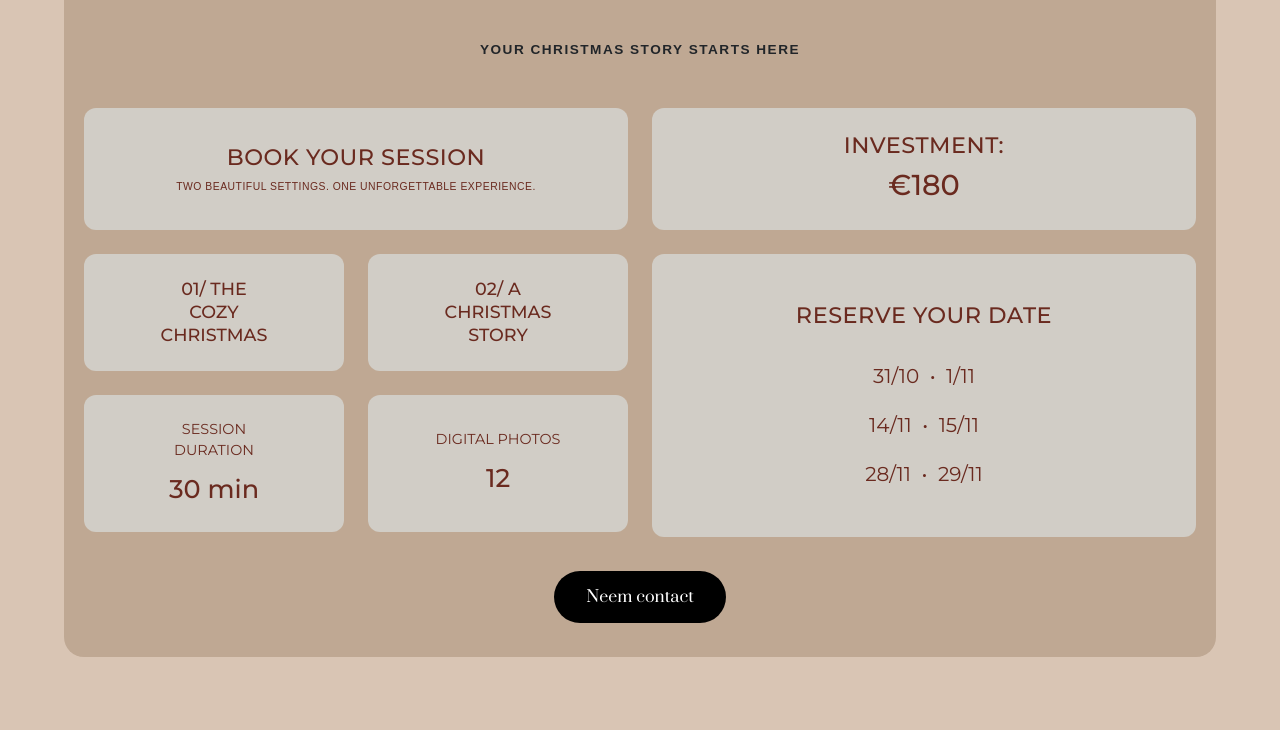
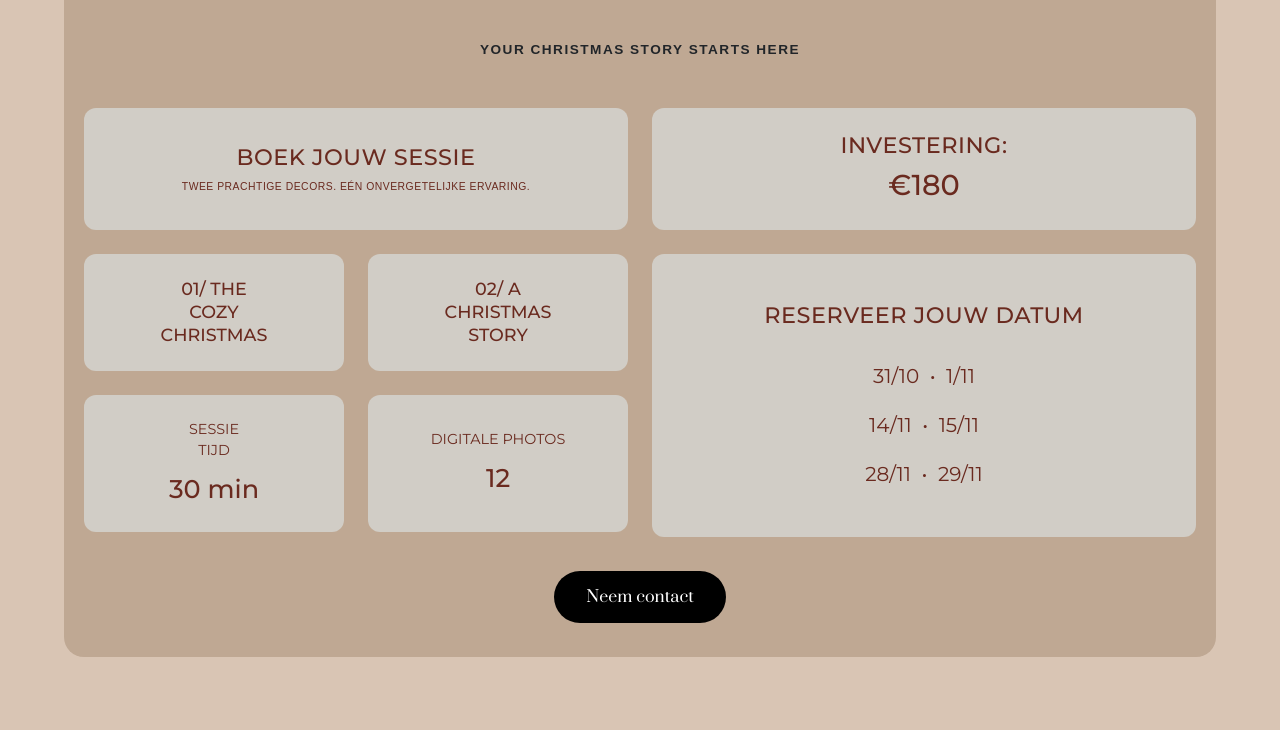
Before and after one commit to ReneJrVA/LethiciaMatos-site, a website: page kerstmis.html in a window 1280 px wide. Shown: the part 2020-2750 px from the top of the page. Drawn offline with nearby package versions, Linux system fonts and the light colour scheme; a web font is replaced by a local one.

Commit message:
tabel vergeten te vertalen

```diff
--- a/kerstmis.html
+++ b/kerstmis.html
@@ -184,13 +184,13 @@
         <div class="row g-4 mb-4">
             <div class="col-md-6">
                 <div class="info-card text-center h-100 p-4 d-flex flex-column justify-content-center">
-                    <h2 class="card-title mb-2">Book your session</h2>
-                    <p class="card-subtitle small-text">Two beautiful settings. One unforgettable experience.</p>
+                    <h2 class="card-title mb-2">Boek jouw sessie</h2>
+                    <p class="card-subtitle small-text">Twee prachtige decors. Eén onvergetelijke ervaring.</p>
                 </div>
             </div>
             <div class="col-md-6">
                 <div class="info-card text-center h-100 p-4 d-flex flex-column justify-content-center">
-                    <h2 class="card-title mb-1">Investment:</h2>
+                    <h2 class="card-title mb-1">Investering:</h2>
                     <div class="price-text">€180</div>
                 </div>
             </div>
@@ -213,13 +213,13 @@
                     </div>
                     <div class="col-6">
                         <div class="info-card h-100 p-4 text-center d-flex flex-column justify-content-center">
-                            <p class="card-title-sm mb-2">Session<br>duration</p>
+                            <p class="card-title-sm mb-2">Sessie<br>tijd</p>
                             <div class="highlight-text">30 min</div>
                         </div>
                     </div>
                     <div class="col-6">
                         <div class="info-card h-100 p-4 text-center d-flex flex-column justify-content-center">
-                            <p class="card-title-sm mb-2">Digital photos</p>
+                            <p class="card-title-sm mb-2">Digitale photos</p>
                             <div class="highlight-text">12</div>
                         </div>
                     </div>
@@ -229,7 +229,7 @@
             <!-- Rechter kolom met groot blok (Datums) -->
             <div class="col-md-6">
                 <div class="info-card h-100 p-5 text-center d-flex flex-column justify-content-center">
-                    <h2 class="card-title mb-4 pb-2">Reserve your date</h2>
+                    <h2 class="card-title mb-4 pb-2">Reserveer jouw datum</h2>
                     <div class="date-list">
                         <p>31/10 &nbsp;&bull;&nbsp; 1/11</p>
                         <p>14/11 &nbsp;&bull;&nbsp; 15/11</p>
```
